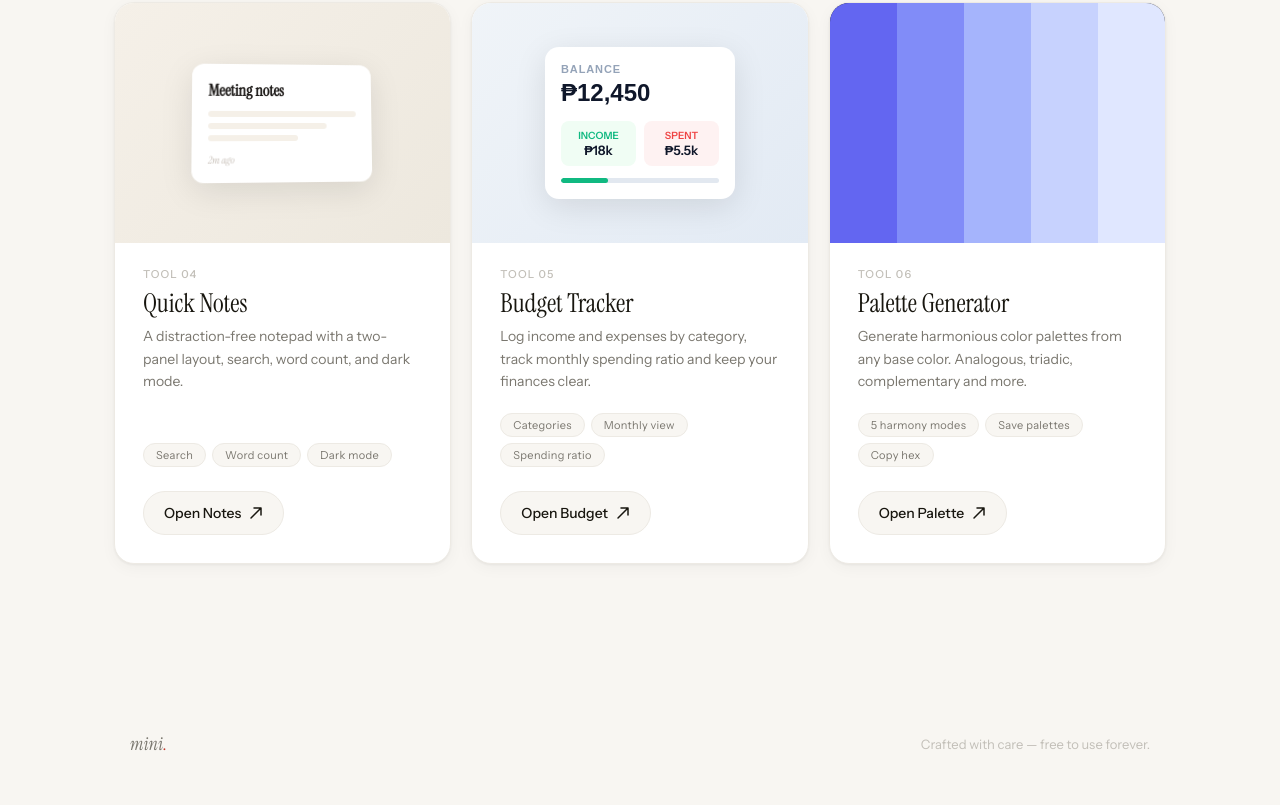
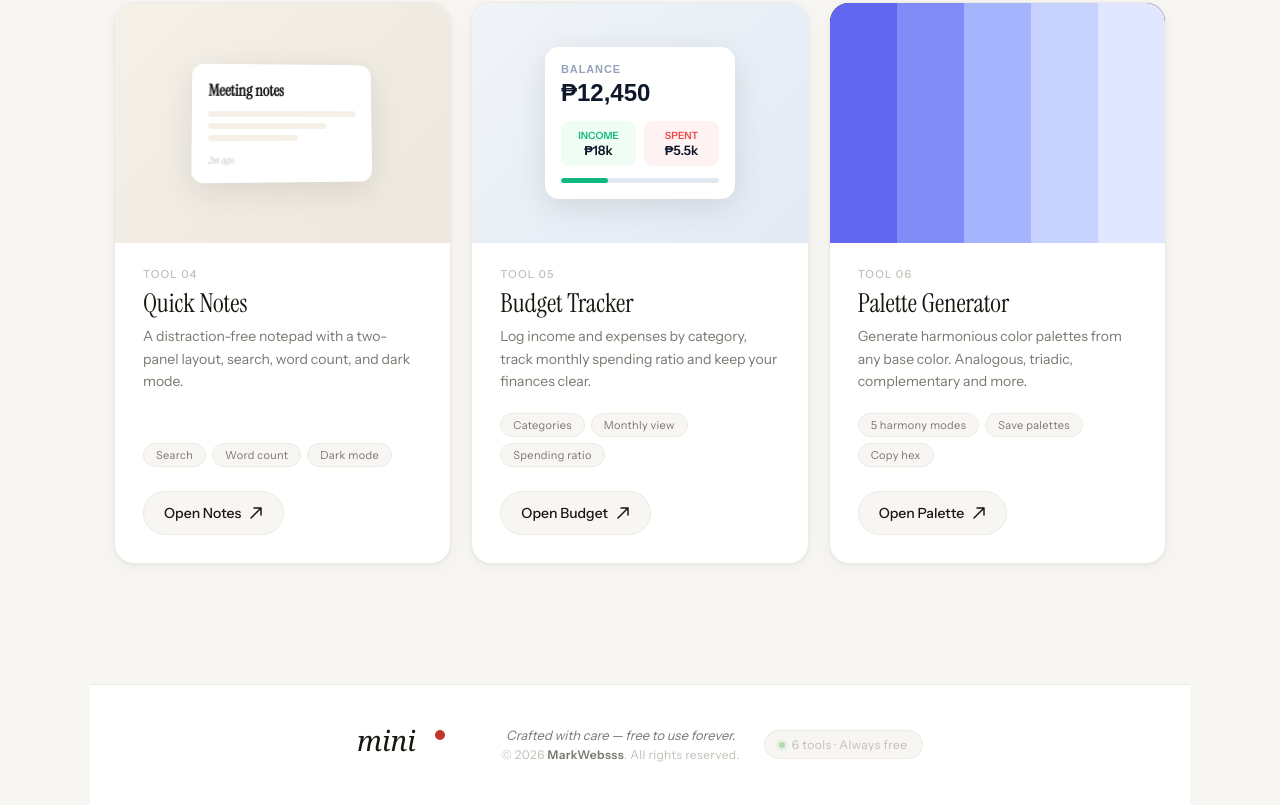
Before and after one commit to MarkWebsss/Minimalist-UI-tools, a plain HTML site: page index.html in a window 1280 px wide. Shown: the part 1710-2515 px from the top of the page. Drawn offline with Linux system fonts and the light colour scheme.

Commit message:
added copyright

```diff
--- a/index.html
+++ b/index.html
@@ -501,19 +501,79 @@
     margin: 0 auto;
   }
 
-  .footer-logo {
-    font-family: 'Instrument Serif', serif;
-    font-size: 18px;
-    font-style: italic;
-    color: var(--ink2);
-    text-decoration: none;
+  /* ── Footer ── */
+  footer {
+    border-top: 1px solid var(--line);
+    padding: 40px 40px;
+    background: var(--paper);
   }
 
-  .footer-logo span { color: var(--accent); }
+  .footer-inner {
+    max-width: 1100px;
+    margin: 0 auto;
+    display: flex;
+    align-items: center;
+    justify-content: space-between;
+    flex-wrap: wrap;
+    gap: 24px;
+  }
 
-  .footer-note {
+  .footer-logo-wrap {
+    text-decoration: none;
+    display: block;
+    transition: opacity 0.15s;
+  }
+
+  .footer-logo-wrap:hover { opacity: 0.7; }
+
+  .footer-center {
+    text-align: center;
+    flex: 1;
+  }
+
+  .footer-tagline {
     font-size: 13px;
+    color: var(--ink2);
+    margin-bottom: 4px;
+    font-style: italic;
+  }
+
+  .footer-copy {
+    font-size: 12px;
     color: var(--ink3);
+    letter-spacing: 0.03em;
+  }
+
+  .footer-copy strong {
+    color: var(--ink2);
+    font-weight: 600;
+  }
+
+  .footer-badge {
+    display: flex;
+    align-items: center;
+    gap: 7px;
+    font-size: 12px;
+    color: var(--ink3);
+    background: var(--bg);
+    border: 1px solid var(--line);
+    border-radius: 100px;
+    padding: 6px 14px;
+    letter-spacing: 0.04em;
+  }
+
+  .badge-dot {
+    width: 6px; height: 6px;
+    border-radius: 50%;
+    background: #4CAF50;
+    box-shadow: 0 0 0 3px rgba(76,175,80,0.2);
+    animation: blink 2s ease infinite;
+  }
+
+  @media (max-width: 600px) {
+    footer { padding: 32px 20px; }
+    .footer-inner { flex-direction: column; align-items: center; text-align: center; }
+    .footer-center { order: -1; }
   }
 
   /* Animations */
@@ -788,11 +848,33 @@
   </div>
 </section>
 <footer>
-  <a href="#" class="footer-logo">mini<span>.</span></a>
-  <div class="footer-note">Crafted with care — free to use forever.</div>
+  <div class="footer-inner">
+    <!-- SVG Logo -->
+    <a href="#" class="footer-logo-wrap">
+      <svg width="120" height="36" viewBox="0 0 120 36" fill="none" xmlns="http://www.w3.org/2000/svg">
+        <!-- M -->
+        <text x="0" y="26" font-family="Georgia, 'Instrument Serif', serif" font-size="28" font-style="italic" fill="#18160f">mini</text>
+        <!-- Red dot -->
+        <circle cx="83" cy="10" r="5" fill="#c0392b"/>
+      </svg>
+    </a>
+
+    <div class="footer-center">
+      <div class="footer-tagline">Crafted with care — free to use forever.</div>
+      <div class="footer-copy">© <span id="copy-year"></span> <strong>MarkWebsss</strong>. All rights reserved.</div>
+    </div>
+
+    <div class="footer-badge">
+      <span class="badge-dot"></span>
+      6 tools · Always free
+    </div>
+  </div>
 </footer>
 
 <script>
+  // Auto year
+  document.getElementById('copy-year').textContent = new Date().getFullYear();
+
   // Scroll reveal with fallback
   const reveals = document.querySelectorAll('.reveal');
 
```
